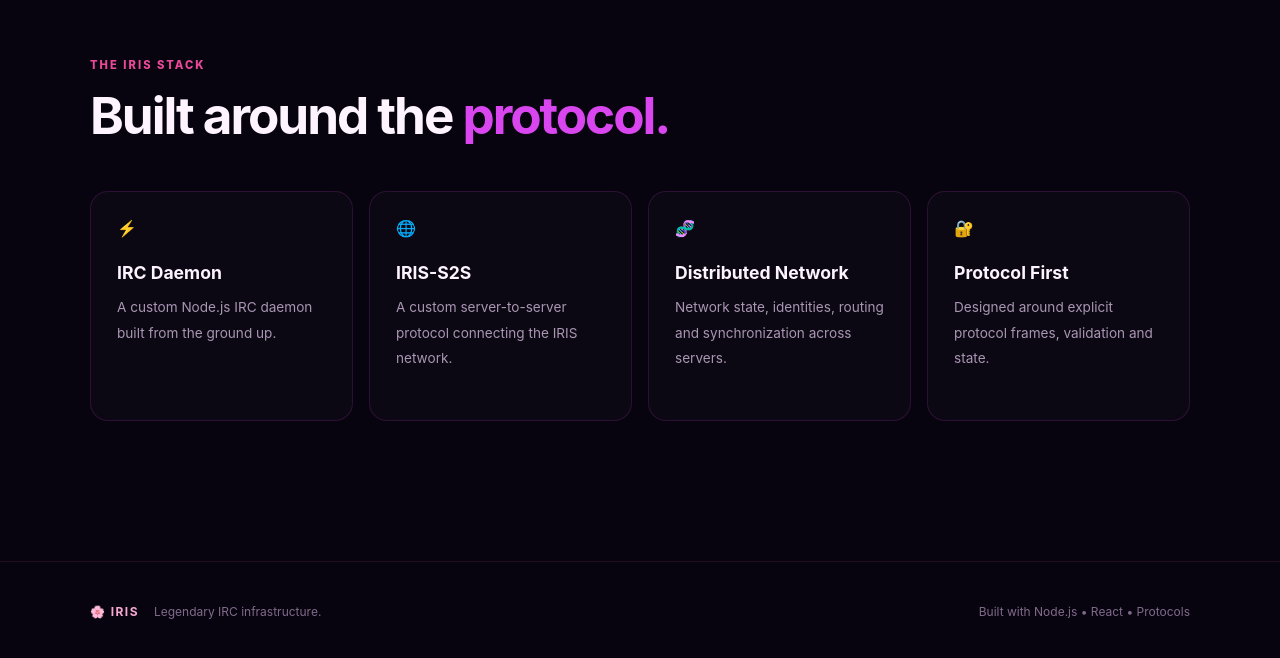
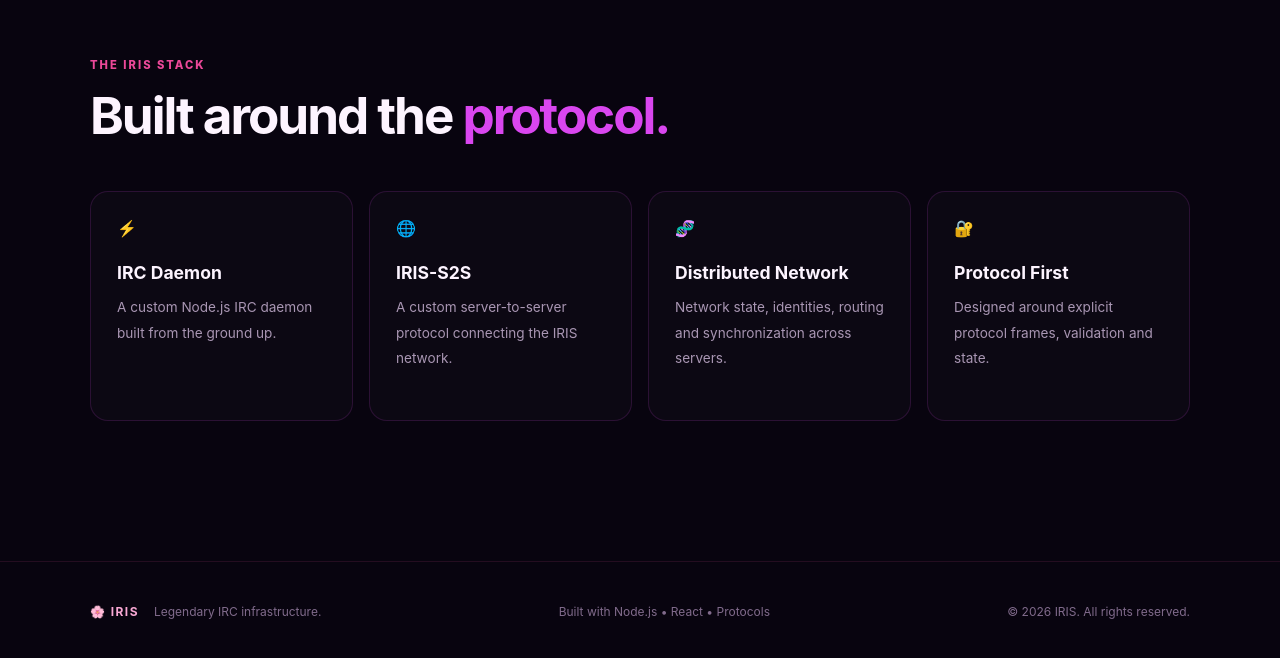
Before and after one commit to coderinna/IRIS-Webpage, a React (Vite) app: page / in a window 1280 px wide. Shown: the part 5576-6234 px from the top of the page. Built offline with nearby package versions, Linux system fonts and the light colour scheme.

Commit message:
adding copyright

```diff
--- a/src/components/Footer/Footer.jsx
+++ b/src/components/Footer/Footer.jsx
@@ -12,6 +12,10 @@
         <span>
           Built with Node.js • React • Protocols
         </span>
+
+<span>
+  © {new Date().getFullYear()} IRIS. All rights reserved.
+</span>
       </div>
     </footer>
   );
```
Also changed, not shown: 2 other files (tests, documents, lock files or other folders).
